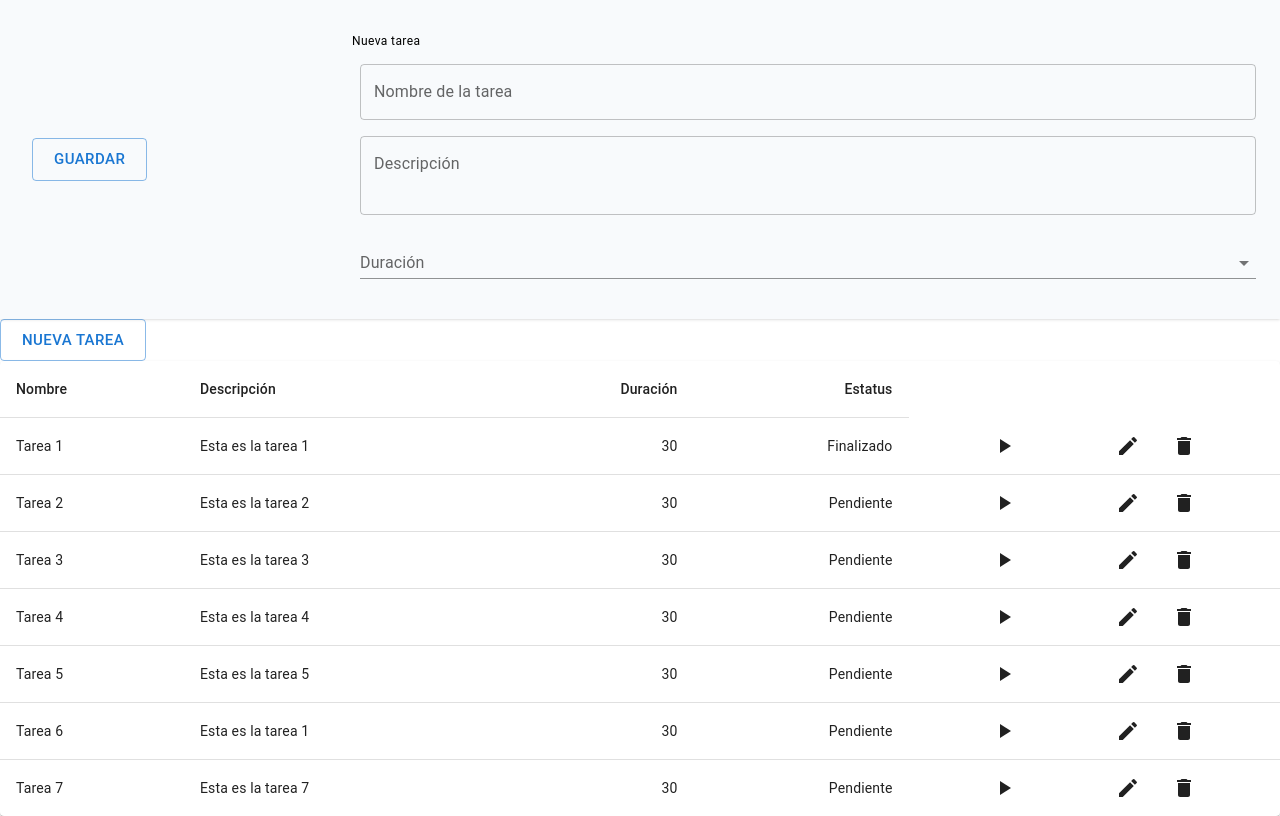
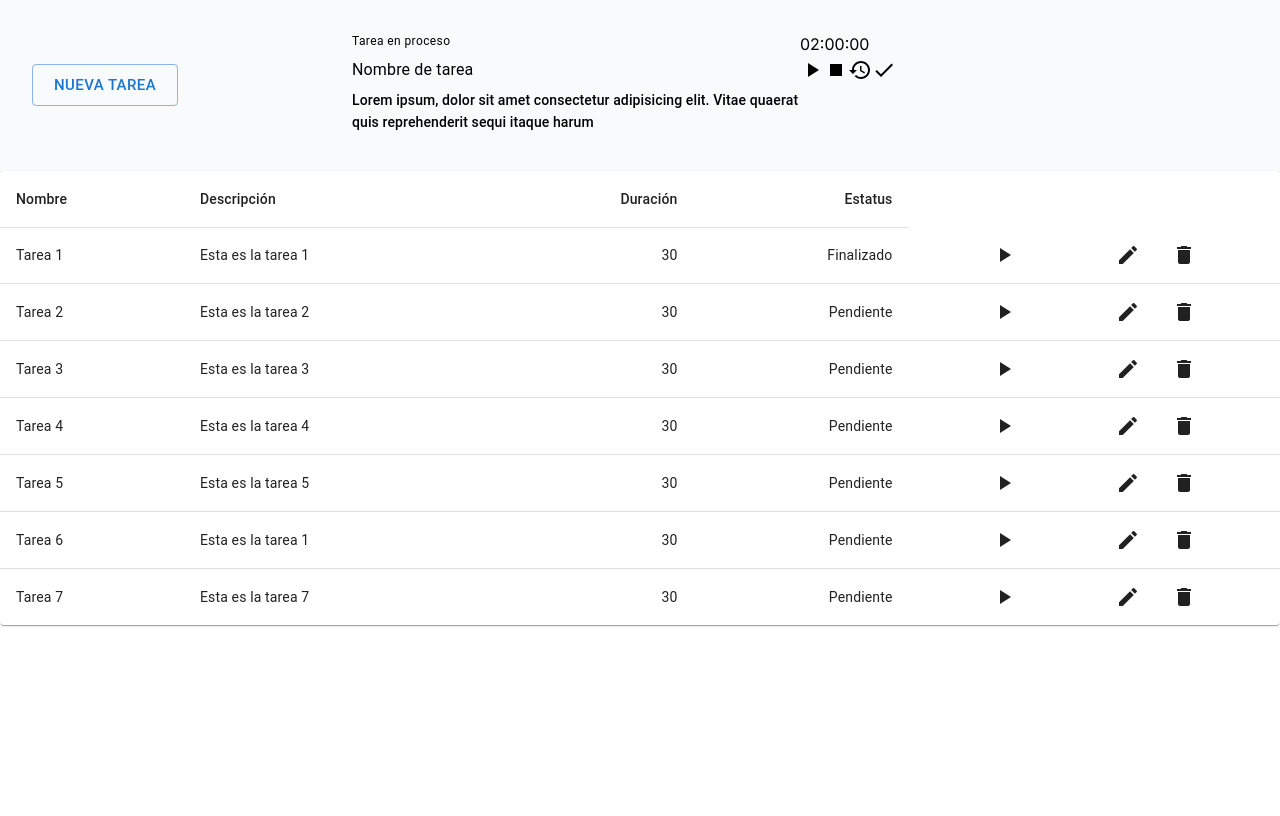
Before and after one commit to pablortizv/proactivity, a Next.js app: page / in a window 1280 px wide. Built offline with nearby package versions, Linux system fonts and the light colour scheme.

Commit message:
add timer functionality and modal

```diff
--- a/src/app/components/creatorDo.tsx
+++ b/src/app/components/creatorDo.tsx
@@ -62,7 +62,6 @@ function CreatorDo() {
 
     var dateFunction = ()=> {
         let dateVar = new Date()
-        console.log(formatDate(dateVar))
     }
     return (
         <div className='flex flex-row bg-slate-50 shadow'>
--- a/src/app/components/inProgressDo.tsx
+++ b/src/app/components/inProgressDo.tsx
@@ -7,30 +7,87 @@ import PlayArrowIcon from '@mui/icons-material/PlayArrow';
 import PauseIcon from '@mui/icons-material/Pause';
 import StopIcon from '@mui/icons-material/Stop';
 import DoneIcon from '@mui/icons-material/Done';
+import RestoreIcon from '@mui/icons-material/Restore';
+import Timer from './timer';
+import Modal from './modal';
 
-function InProgressDo() {
+interface InProgressDoProps {
+    estimatedTime: number;
+    name: string;
+    description: string;
+  }
+function InProgressDo({ estimatedTime, name, description}: InProgressDoProps) {
     // Utilicé estilos de Tailwind en este componente para mostrar el uso del mismo
+    const [duration, setDuration] = React.useState(estimatedTime);
+    const [inProgress, setInProgress] = React.useState(false)
+    const [openModal, setOpenModal] = React.useState(false)
+
+// Inicio controles de tiempo
+    React.useEffect(()=>{
+        if(inProgress){
+            countDown(duration)
+        }
+    },[duration, inProgress])
+
+    const countDown = (time: number) => {
+        setTimeout(() => setDuration(time - 1), 1000)
+    }
+    const control = (typeControl: string)=>{
+        // switch case para centralizar funcionalidad de los controles
+        switch (typeControl) {
+            case "play":
+                setInProgress(true)
+                break;
+            case "pause":
+                setInProgress(false)
+                break;
+            case "reset":
+                setInProgress(false);
+                setOpenModal(true)
+                break;
+            default:
+                break;
+        }
+    }
+// Fin controles de tiempo
+
+    const handleModal = () => {
+        setOpenModal(!openModal)
+    }
+    const handleConfirm = () => {
+        setDuration(estimatedTime);
+        handleModal()
+    }
 
     return (
         <div className='flex flex-row bg-slate-50 shadow'>
             <div className=' basis-1/4 content-center justify-center p-8'>
-                <ButtonCreate title={"Crear"} disabled={false}></ButtonCreate>
+                <ButtonCreate title={"Nueva Tarea"} disabled={false}></ButtonCreate>
             </div>
             <div className='basis-3/4 w-full flex flex-row p-8'>
                 <div className='basis-3/4 sm:basis-1/2'>
                     <Typography variant="caption" display="block" gutterBottom>Tarea en proceso</Typography>
-                    <Typography variant="subtitle1" gutterBottom>Nombre de la tarea</Typography>
-                    <Typography variant="subtitle2" gutterBottom>Lorem ipsum, dolor sit amet consectetur adipisicing elit. Vitae quaerat quis reprehenderit sequi itaque harum ullam laborum, accusamus distinctio eum consequuntur dignissimos! Unde at laboriosam ipsa ratione aperiam soluta laborum?</Typography>
+                    <Typography variant="subtitle1" gutterBottom>{name}</Typography>
+                    <Typography variant="subtitle2" gutterBottom>{description}</Typography>
                 </div>
                 <div className='basis-1/4 sm:basis-1/2'>
+                    <Timer totalSec={duration}/>
                     {/* Botones de control de la tarea curso */}
-                    {/* pendiente agregar funcionalidad de play/stop para intercalar icono*/}
-                    <PlayArrowIcon />
-                    <PauseIcon />
+                    {inProgress?<PauseIcon onClick={()=>control("pause")}/> : <PlayArrowIcon onClick={()=>control("play")} /> }
                     <StopIcon />
+                    <RestoreIcon onClick={()=>control("reset")}/>
                     <DoneIcon />
                 </div>
             </div>
+            <Modal
+                openModal={openModal}
+                handleClose={()=>{ handleModal()}}
+                handleConfirm={ ()=>handleConfirm()}
+                titleText={"¿Seguro que deseas reiniciar esta tarea?"}
+                bodyText={"El progreso de la tarea se perderá y regresará al tiempo total estimado"}
+                cancelText={"Cancelar"}
+                confirmText={"Confirmar"}
+            />
         </div>
     );
 }
--- /dev/null
+++ b/src/app/components/modal.tsx
@@ -0,0 +1,50 @@
+import * as React from 'react';
+import Button from '@mui/material/Button';
+import Dialog from '@mui/material/Dialog';
+import DialogActions from '@mui/material/DialogActions';
+import DialogContent from '@mui/material/DialogContent';
+import DialogContentText from '@mui/material/DialogContentText';
+import DialogTitle from '@mui/material/DialogTitle';
+
+interface ModalProps {
+    titleText: string;
+    bodyText: string;
+    cancelText: string;
+    confirmText: string;
+    openModal: boolean,
+    handleClose: () => void;
+    handleConfirm: () => void;
+}
+
+export default function Modal({ titleText, bodyText, cancelText, confirmText, openModal, handleClose, handleConfirm }: ModalProps) {
+    // Modal reusable con opción de una sola acción o dos para casos de confirmación
+    return (
+        <React.Fragment>
+            <Dialog
+                open={openModal}
+                onClose={handleClose}
+                aria-labelledby="alert-dialog-title"
+                aria-describedby="alert-dialog-description"
+            >
+                <DialogTitle id="alert-dialog-title">
+                    {titleText}
+                </DialogTitle>
+                <DialogContent>
+                    <DialogContentText id="alert-dialog-description">
+                        {bodyText}
+                    </DialogContentText>
+                </DialogContent>
+                <DialogActions>
+                    {cancelText && <Button onClick={handleClose}>
+                        {cancelText}
+                    </Button>
+                    }
+                    {confirmText && <Button onClick={handleConfirm} autoFocus>
+                        {confirmText}
+                    </Button>
+                    }
+                </DialogActions>
+            </Dialog>
+        </React.Fragment>
+    );
+}
--- /dev/null
+++ b/src/app/components/timer.tsx
@@ -0,0 +1,22 @@
+import * as React from 'react';
+
+interface TimerProps {
+    totalSec: number;
+}
+
+function Timer({ totalSec }: TimerProps) {
+    //En base al tiempo estimado en segundos sacamos las horas, minutos y segundos para mostrarlo en un pequeño div
+    var h = Math.floor((totalSec / 60) / 60)
+    var min = Math.floor(totalSec / 60) % 60
+    var sec = (totalSec % (60 * 60)) % 60;
+    let seconds, minutes, hours
+    // Formato para agregarle 0 si es menor a 10
+    seconds = sec < 10 ? '0' + sec : sec
+    minutes = min < 10 ? '0' + min : min
+    hours = h < 10 ? '0' + h : h
+    return (
+        <div>{hours + ":" + minutes + ":" + seconds}</div>
+    );
+}
+
+export default Timer
--- a/src/app/page.tsx
+++ b/src/app/page.tsx
@@ -5,12 +5,18 @@ import CreatorDo from './components/creatorDo';
 import InProgressDo from './components/inProgressDo';
 
 export default function Home() {
+  var doInProgress = {
+    estimatedTime: 7200,
+    name: "Nombre de tarea",
+    description: "Lorem ipsum, dolor sit amet consectetur adipisicing elit. Vitae quaerat quis reprehenderit sequi itaque harum ",
+    user:"André"
+  };
   return (
-    <main className="container mx-auto ">
-      <CreatorDo />
-      {/* <InProgressDo /> */}
-      <Button title="Nueva tarea" disabled={false} />
-      <DoList/>
-    </main>
+      <main className="container mx-auto ">
+        {/* <CreatorDo /> */}
+        <InProgressDo {...doInProgress}/>
+        {/* <Button title="Nueva tarea" disabled={false} /> */}
+        <DoList />
+      </main>
   )
 }
```
